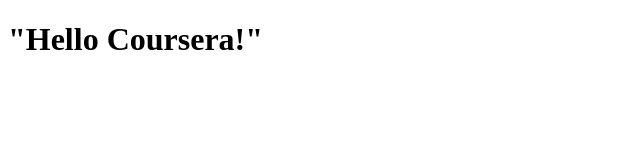
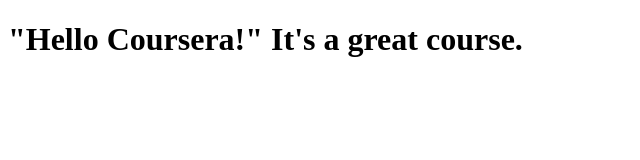
Before and after one commit to jkdpds1/Coursera-test, a plain HTML site: page site/index.html in a window 1280 px wide. Shown: the whole page, without its empty margins (0-640 px from the left). Drawn offline with Linux system fonts and the light colour scheme.

Commit message:
Small additiion

```diff
--- a/site/index.html
+++ b/site/index.html
@@ -4,6 +4,6 @@
 	<title>Hello Coursera!</title>
 </head>
 <body>
-<h1>"Hello Coursera!"</h1>
+<h1>"Hello Coursera!" It's a great course.</h1>
 </body>
 </html>
```
